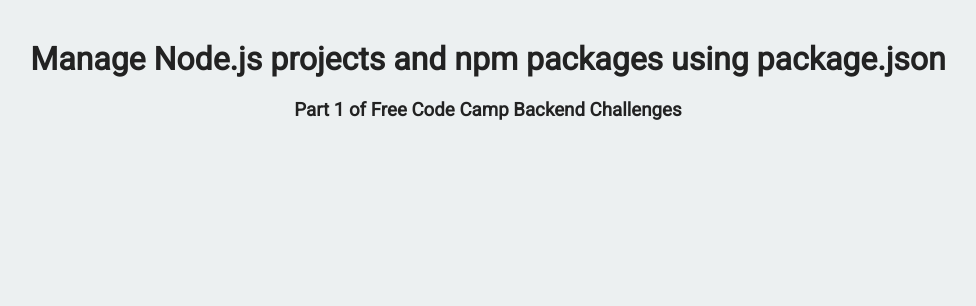
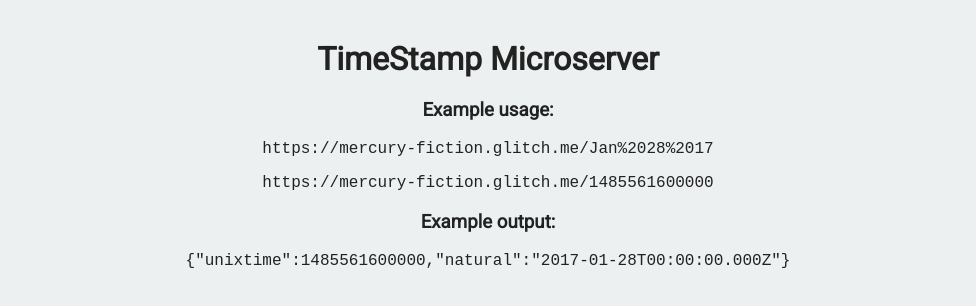
Before and after one commit to mark20044/timestamp-microserver, a website: page views/index.html in a window 1280 px wide. Shown: the whole page, without its empty margins (152-1128 px from the left). Drawn offline with Linux system fonts and the light colour scheme.

Commit message:
Exporting to mark20044/timestamp-microserver

```diff
--- a/package.json
+++ b/package.json
@@ -12,6 +12,6 @@
 	},
 	"repository": {
 		"type": "git",
-		"url": "https://idontknow/todo.git"
+		"url": "https://github.com/mark20044/timestamp-microserver.git"
 	}
 }
--- a/views/index.html
+++ b/views/index.html
@@ -2,16 +2,24 @@
 <html>
 
    <head>
-      <title>Backend Challenges | Free Code Camp</title>
-      <link rel="shortcut icon" href="https://cdn.hyperdev.com/us-east-1%3A52a203ff-088b-420f-81be-45bf559d01b1%2Ffavicon.ico" type="image/x-icon"/>
+      <title>TimeStamp Microserver</title>
+      <link rel="shortcut icon" href="http://markworks.net/wp-content/uploads/fbrfg/favicon.ico" type="image/x-icon"/>
       <link href="https://fonts.googleapis.com/css?family=Roboto" rel="stylesheet" type="text/css">
       <link href="/public/style.css" rel="stylesheet" type="text/css">
    </head>
 
    <body>
       <div class="container">
-         <h1>Manage Node.js projects and npm packages using package.json</h1>
-         <h3>Part 1 of Free Code Camp Backend Challenges</h3>
+         <h1>TimeStamp Microserver</h1>
+         <h3>Example usage:</h3>
+        <p>
+          <pre>https://mercury-fiction.glitch.me/Jan%2028%2017</pre>
+          <pre>https://mercury-fiction.glitch.me/1485561600000</pre>
+        </p>
+     <h3>Example output:</h3>
+     <p>
+       <pre>{"unixtime":1485561600000,"natural":"2017-01-28T00:00:00.000Z"}</pre>
+     </p>
       </div>
    </body>
 
```
